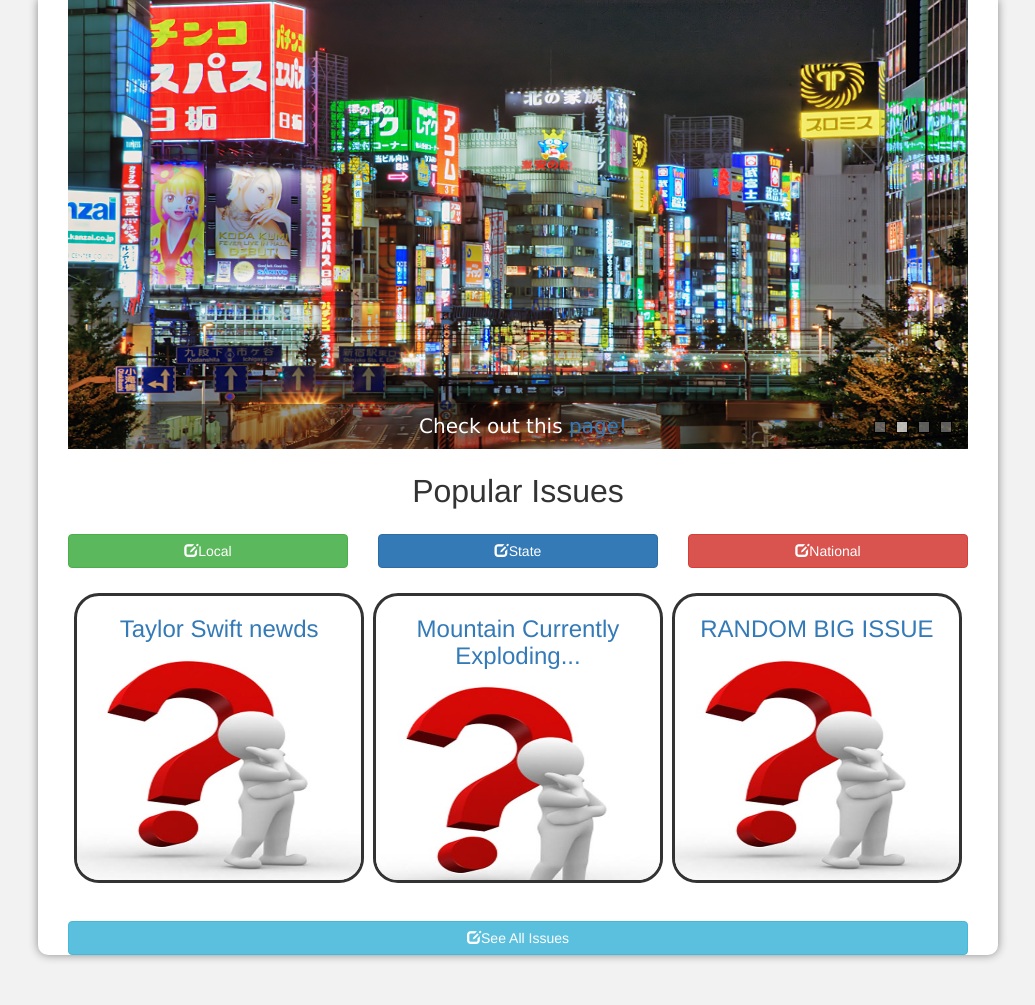
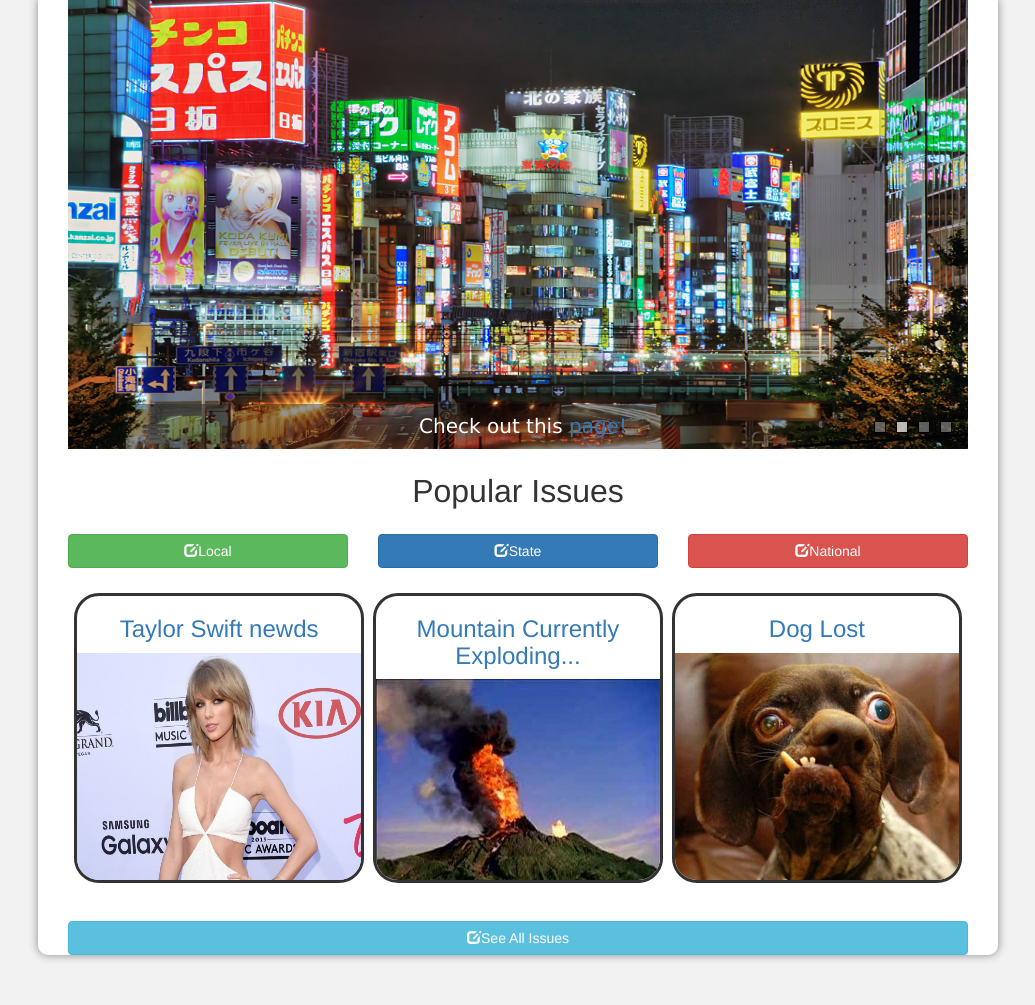
Before and after one commit to pjs33/HackArizona, a PHP site: page /HackArizona/ in a window 1280 px wide. Shown: the part 146-1151 px from the top of the page, without its empty margins (122-1157 px from the left). Run offline with PHP 8.4, Linux system fonts and the light colour scheme.

Commit message:
Added some very necessary pictures.....

```diff
--- a/css/styles/indexstyle.css
+++ b/css/styles/indexstyle.css
@@ -49,7 +49,7 @@ body {
     overflow: auto;
 }
 
-.imgThumb {
+#imgThumb1,#imgThumb2,#imgThumb3 {
     width: 100%;
     height: 80%;
 }
--- a/index.php
+++ b/index.php
@@ -234,20 +234,20 @@
           <a href="http://localhost/HackArizona/issue_view.php">
             <div class="issue">
               <h3 id="issueTitle1"></h3>
-              <img class="imgThumb" src="./css/images/imageThumb.jpg">
+              <img id="imgThumb1">
             </div>
           </a>
 
           <a href="http://localhost/HackArizona/issue_view.php">
             <div class="issue">
               <h3 id="issueTitle2"></h3>
-              <img class="imgThumb" src="./css/images/imageThumb.jpg">
+              <img id="imgThumb2">
             </div>
           </a>
           <a href="http://localhost/HackArizona/issue_view.php">
             <div class="issue">
               <h3 id="issueTitle3"></h3>
-              <img class="imgThumb" src="./css/images/imageThumb.jpg">
+              <img id="imgThumb3">
             </div>
           </a>
         </div>
@@ -261,7 +261,9 @@
     <script>
       $(document).ready(function() {
 
-        var randomIssues = ["Taylor Swift newds","LETS BUILD A WALL","BAN ALL MUSLIMS","Jamal Caught Red Handed","Support Local PlayGround","Local Pothole", "Repeal X Issues", "Dog Lost","Pet shark on the loose", "President Obama...", "Stick In Road", "Mountain Currently Exploding...", "RANDOM BIG ISSUE"];
+        var randomIssues = ["Taylor Swift newds","LETS BUILD A WALL","BAN ALL MUSLIMS","Jamal Caught Red Handed","Support Local PlayGround","Local Pothole", "Dog Lost","Pet shark on the loose", "President Obama...", "Stick In Road", "Mountain Currently Exploding..."];
+        var randomURLforIssues = ["./css/images/01.jpg","./css/images/02.jpg","./css/images/03.jpg","./css/images/04.jpg","./css/images/05.jpg","./css/images/06.jpg", "./css/images/07.jpg", "./css/images/08.jpg", "./css/images/09.jpg","./css/images/10.jpg","./css/images/11.jpg"];
+
         function resetPopular() {
 
           var arrLength = randomIssues.length;
@@ -276,8 +278,12 @@
           }
 
           $("#issueTitle1").text(randomIssues[random1]);
+          $("#imgThumb1").attr("src", randomURLforIssues[random1]);
           $("#issueTitle2").text(randomIssues[random2]);
+          $("#imgThumb2").attr("src", randomURLforIssues[random2]);
           $("#issueTitle3").text(randomIssues[random3]);
+          $("#imgThumb3").attr("src", randomURLforIssues[random3]);
+
         }
         resetPopular();
 
```
Also changed, not shown: css/images/01.jpg (added), css/images/02.jpg (added), css/images/03.jpg (added), css/images/04.jpg (added), css/images/05.jpg (added), css/images/06.jpg (added), css/images/07.jpg (added), css/images/08.jpg (added), css/images/09.jpg (added), css/images/10.jpg (added), css/images/11.jpg (added).
